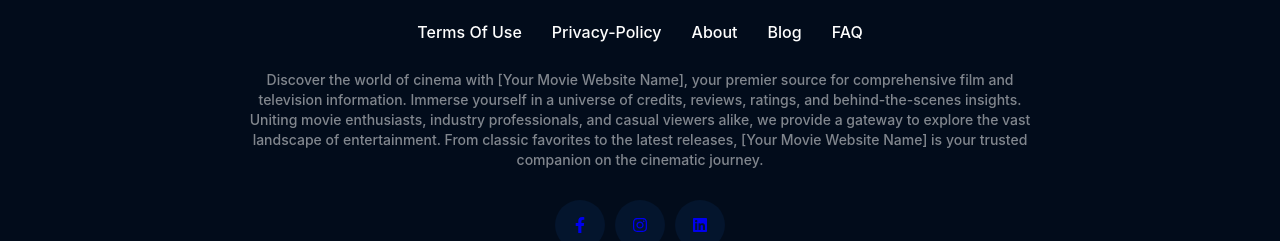
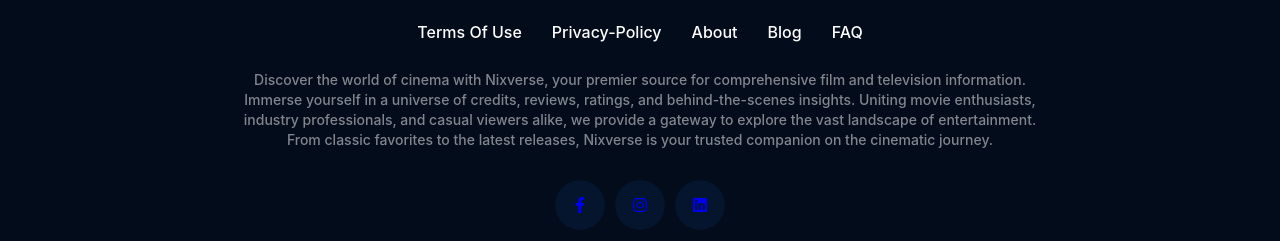
Before and after one commit to Ankit-Acharjee/nixverse, a React (Vite) app: page / in a window 1280 px wide. Shown: the part 1098-1339 px from the top of the page. Built offline with nearby package versions, Linux system fonts and the light colour scheme; no server answers.

Commit message:
gradient update

```diff
--- a/src/components/footer/Footer.jsx
+++ b/src/components/footer/Footer.jsx
@@ -23,7 +23,7 @@
                     <li className="menuItem">FAQ</li>
                 </ul>
                 <div className="infoText">
-                Discover the world of cinema with [Your Movie Website Name], your premier source for comprehensive film and television information. Immerse yourself in a universe of credits, reviews, ratings, and behind-the-scenes insights. Uniting movie enthusiasts, industry professionals, and casual viewers alike, we provide a gateway to explore the vast landscape of entertainment. From classic favorites to the latest releases, [Your Movie Website Name] is your trusted companion on the cinematic journey.
+                Discover the world of cinema with Nixverse, your premier source for comprehensive film and television information. Immerse yourself in a universe of credits, reviews, ratings, and behind-the-scenes insights. Uniting movie enthusiasts, industry professionals, and casual viewers alike, we provide a gateway to explore the vast landscape of entertainment. From classic favorites to the latest releases, Nixverse is your trusted companion on the cinematic journey.
                 </div>
                 <div className="socialIcons">
                     <a href="https://www.facebook.com/ankit.acharjee.56/">
```
